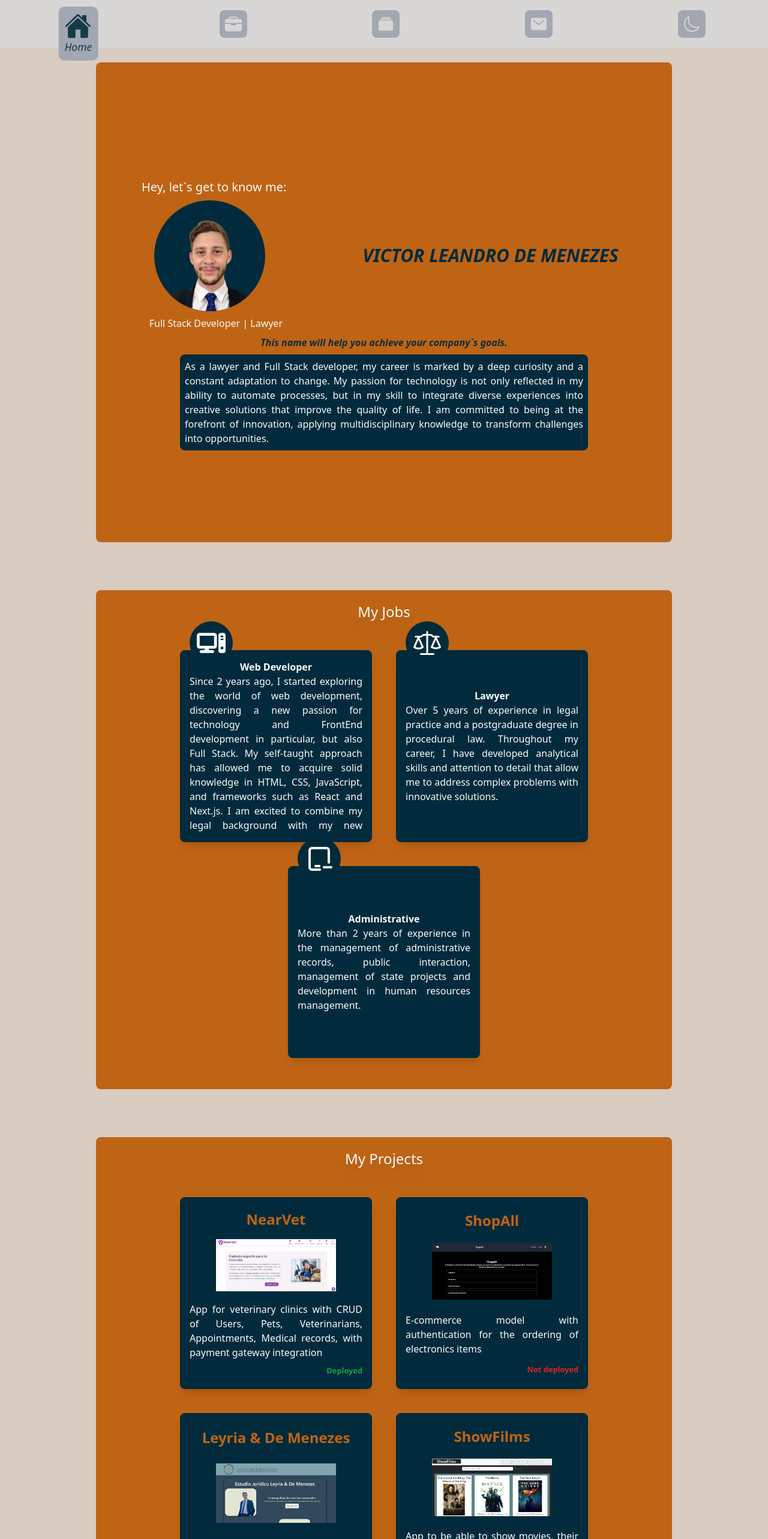
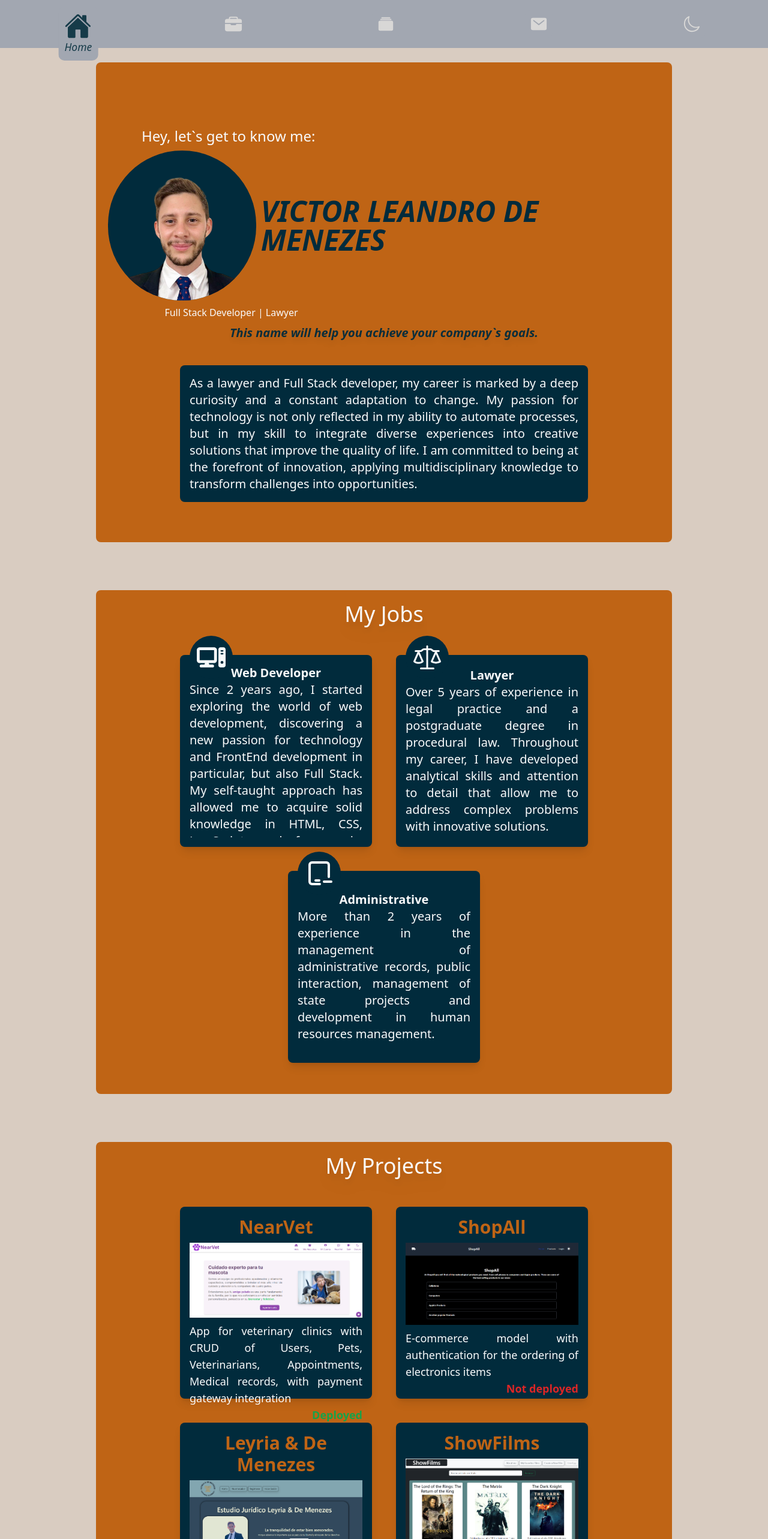
Before and after one commit to VLDeMenezes/vldm, a Next.js app: page / in a window 1280 px wide. Shown: the top 2566 px of the page at 60% size. Built offline with nearby package versions, Linux system fonts and the light colour scheme.

Commit message:
styles and lg query

```diff
--- a/src/app/ContactSection.js
+++ b/src/app/ContactSection.js
@@ -7,11 +7,11 @@ const ContactSection = () => {
       className="bg-SectionLigth dark:bg-SectionDark flex flex-col my-2 p-3 justify-center rounded-lg min-h-[50vh] mt-[10vh] mb-[20vh]"
       id="Contact"
     >
-      <h2 className="text-2xl mx-auto my-2 dark:text-Detail  drop-shadow-xl">
+      <h2 className="text-2xl lg:text-4xl mx-auto my-2 dark:text-Detail  drop-shadow-xl">
         Contact
       </h2>
-      <p className="m-auto italic text-SectionDark dark:text-SectionLigth font-semibold">
-        Podras contactarme a traves de cualquiera de los siguientes medios:
+      <p className="m-auto italic text-lg lg:text-xl text-SectionDark dark:text-SectionLigth font-semibold">
+        You can contact me by the following ways:
       </p>
       <article className="flex flex-wrap gap-2 justify-around m-auto">
         {contact.map((item) => (
@@ -22,7 +22,10 @@ const ContactSection = () => {
             aria-label={item.name}
             className="m-auto size-[30vw] md:size-[10vw] flex  bg-SectionDark dark:bg-SectionLigth hover:scale-105 rounded-lg"
           >
-            <p className="text-5xl m-auto" alt={`Icono de ${item.name}`}>
+            <p
+              className="text-5xl lg:text-7xl m-auto"
+              alt={`Icono de ${item.name}`}
+            >
               {item.icon}
             </p>
           </a>
--- a/src/app/Footer.js
+++ b/src/app/Footer.js
@@ -3,7 +3,9 @@ import React from "react";
 const Footer = () => {
   return (
     <div className="dark:bg-SectionDark bg-NavBar">
-      <h3 className="text-center text-Detail font-bold text-lg">VLDM</h3>
+      <h3 className="text-center text-Detail font-bold text-lg lg:text-xl ">
+        VLDM
+      </h3>
     </div>
   );
 };
--- a/src/app/JobSection.js
+++ b/src/app/JobSection.js
@@ -7,7 +7,7 @@ const JobSection = () => {
       className="bg-SectionLigth dark:bg-SectionDark flex flex-col my-2 p-3 justify-center rounded-lg min-h-[100vh] mt-[10vh]"
       id="Jobs"
     >
-      <h2 className="text-2xl mx-auto my-2 dark:text-Detail  drop-shadow-xl">
+      <h2 className="text-2xl lg:text-4xl mx-auto my-2 dark:text-Detail  drop-shadow-xl">
         My Jobs
       </h2>
 
@@ -18,14 +18,16 @@ const JobSection = () => {
             className="flex flex-col justify-center shadow-lg text-justify p-4 md:size-[25vw] bg-SectionDark dark:bg-SectionLigth hover:scale-105 duration-150 rounded-lg  cursor-default relative"
           >
             <p
-              className="md:text-5xl absolute top-0 md:top-[-6vh] z-10 md:rigth-[49%] bg-SectionDark dark:bg-SectionLigth p-3 rounded-full"
+              className="md:text-5xl absolute top-0 md:top-[-6vh] z-10 md:rigth-[49%] lg:top-[-4vh] bg-SectionDark dark:bg-SectionLigth p-3 rounded-full"
               alt="Icono de trabajo"
             >
               {job.icon}
             </p>
 
-            <strong className="text-center">{job.name}</strong>
-            <p className="text-wrap overflow-hidden">{job.description}</p>
+            <strong className="text-center lg:text-xl">{job.name}</strong>
+            <p className="text-wrap overflow-hidden lg:text-xl">
+              {job.description}
+            </p>
           </div>
         ))}
       </article>
--- a/src/app/NavBar.js
+++ b/src/app/NavBar.js
@@ -31,7 +31,7 @@ const NavBar = () => {
     };
   }, [select]);
   return (
-    <nav className="fixed bottom-0 left-0 right-0 md:top-0 size-w-full min-h-[10vh] max-h-[10vh] bg-NavBar dark:bg-slate-800 opacity-90 z-30">
+    <nav className="fixed bottom-0 left-0 right-0 md:top-0 size-w-full min-h-[10vh] max-h-[10vh] bg-gray-400 dark:bg-slate-800 opacity-90 z-30">
       <div className="flex flex-row justify-around absolute w-full h-full">
         {navItems.map((item) => (
           <a
--- a/src/app/ProjectSection.js
+++ b/src/app/ProjectSection.js
@@ -8,7 +8,7 @@ const ProjectSection = () => {
       className="bg-SectionLigth dark:bg-SectionDark flex flex-col my-2 p-3 justify-center rounded-lg min-h-[100vh] mt-[10vh]"
       id="Projects"
     >
-      <h2 className="text-2xl mx-auto my-2 dark:text-Detail  drop-shadow-xl">
+      <h2 className="text-2xl lg:text-4xl mx-auto my-2 dark:text-Detail  drop-shadow-xl">
         {" "}
         My Projects
       </h2>
@@ -21,7 +21,7 @@ const ProjectSection = () => {
             aria-label={`Proyecto ${item.name}`}
             key={item.name}
           >
-            <h3 className="text-2xl text-center font-semibold text-SectionLigth ">
+            <h3 className="text-2xl lg:text-3xl text-center font-semibold text-SectionLigth ">
               {item.name}
             </h3>
             <Image
@@ -29,11 +29,12 @@ const ProjectSection = () => {
               alt={`Imagen del Proyecto ${item.name}`}
               width={200}
               height={200}
-              className="mx-auto my-2"
+              layout="responsive"
+              className="mx-auto my-2 lg:size-[10vw]"
             />
-            <p className="text-wrap">{item.description}</p>
+            <p className="text-wrap lg:text-lg">{item.description}</p>
             <small
-              className={`text-end font-semibold ${
+              className={`text-end lg:text-lg font-semibold ${
                 item.status === "Deployed" ? "text-green-600" : "text-red-600"
               }`}
             >
--- a/src/app/layout.js
+++ b/src/app/layout.js
@@ -23,7 +23,7 @@ export default function RootLayout({ children }) {
   return (
     <html lang="en">
       <body
-        className={`${geistSans.variable} ${geistMono.variable} antialiased`}
+        className={`${geistSans.variable} ${geistMono.variable} antialiased duration-300`}
       >
         <NavBar />
 
--- a/src/app/page.js
+++ b/src/app/page.js
@@ -11,11 +11,11 @@ export default function Home() {
         className="bg-SectionLigth dark:bg-SectionDark flex flex-col my-2 p-3 justify-center rounded-lg min-h-[100vh] md:mt-[13vh]"
         id="Home"
       >
-        <p className="ml-[5vw] mt-[5vh] text-xl dark:text-zinc-50">
+        <p className="ml-[5vw] mt-[5vh] text-xl lg:text-2xl dark:text-zinc-50">
           Hey, let`s get to know me:
         </p>
         <div className="flex flex-row justify-around ">
-          <div className="flex flex-col justify-center p-2 m-2 rounded-full dark:rounded-none md:size-[185px] bg-SectionDark overflow-hidden">
+          <div className="flex flex-col justify-center p-2 m-2 rounded-full dark:rounded-none md:size-[185px] lg:size-[250px] bg-SectionDark overflow-hidden">
             <Image
               src={"/profile-Photoroom.png"}
               alt="Foto de Victor De Menezes"
@@ -25,20 +25,20 @@ export default function Home() {
             />
           </div>
           <article className="flex flex-col justify-center">
-            <h1 className="text-3xl italic text-SectionDark font-semibold">
+            <h1 className="text-3xl italic lg:text-5xl text-SectionDark font-semibold">
               VICTOR LEANDRO DE MENEZES
             </h1>
           </article>
         </div>
-        <p className="text-center md:text-start md:ml-[6vw] dark:text-zinc-50">
+        <p className="text-center md:text-start md:ml-[6vw] lg:ml-[8vw] dark:text-zinc-50">
           Full Stack Developer | Lawyer
         </p>
-        <p className="text-wrap m-2 text-center text-SectionDark dark:text-SectionLigth font-semibold italic animate-pulse">
+        <p className="text-wrap m-2 text-center text-SectionDark dark:text-SectionLigth font-semibold italic animate-pulse lg:text-xl drop-shadow-xl">
           This name will help you achieve your company`s goals.
         </p>
 
-        <div class="bg-SectionDark dark:bg-Detail md:mx-[10vw] p-2 rounded-lg">
-          <p className="text-justify ">
+        <div class="bg-SectionDark dark:bg-Detail md:mx-[10vw] p-2 lg:p-4 lg:mt-8 rounded-lg">
+          <p className="text-justify lg:text-xl">
             As a lawyer and Full Stack developer, my career is marked by a deep
             curiosity and a constant adaptation to change. My passion for
             technology is not only reflected in my ability to automate
--- a/src/components/darkmodeButton.js
+++ b/src/components/darkmodeButton.js
@@ -18,7 +18,7 @@ const DarkmodeButton = () => {
     }
   };
   return (
-    <div className="bg-gray-400 p-2 rounded-lg m-auto text-3xl text-iconLigth dark:text-iconDark duration-150">
+    <div className="bg-gray-400 p-2 rounded-lg m-auto text-3xl text-iconLigth dark:text-iconDark duration-300">
       {darkMode ? (
         <IoMoon onClick={handleChange} className="text-3xl cursor-pointer" />
       ) : (
--- a/src/helper/project.js
+++ b/src/helper/project.js
@@ -18,7 +18,7 @@ export const project = [
   {
     name: "Leyria & De Menezes",
     image: "/leyriaCaputara.png",
-    path: "https://github.com/VLDeMenezes/L-DM",
+    path: "https://l-dm.vercel.app/",
     description: "Law firm app to schedule appointments online",
     status: "Deployed",
   },
```
